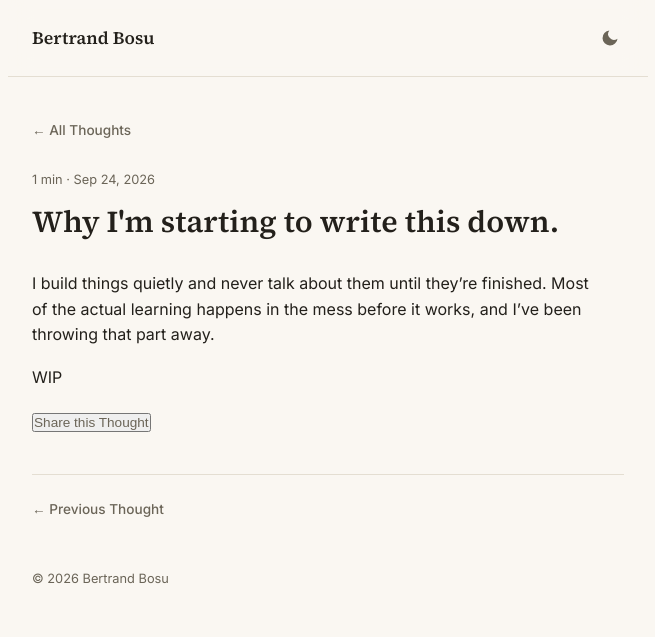
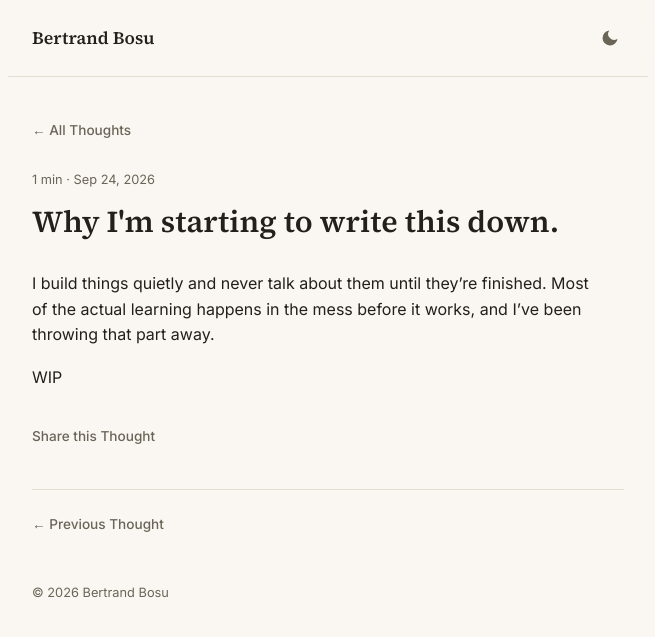
Before and after one commit to Bertqrt/bertrandbosu-blog1, a Jekyll site: the page built from _posts/2026-09-24-why-im-starting-to-write-this-down.md, in a window 1280 px wide. Shown: the top 637 px of the page, without its empty margins (312-967 px from the left). Built offline with Jekyll 4.4.1, drawn with Linux system fonts in a browser that asks for light colours; comment, search, counter and statistics services are not loaded.

Commit message:
Update style.css

```diff
--- a/assets/css/style.css
+++ b/assets/css/style.css
@@ -33,7 +33,7 @@ body {
 .page {
   max-width: 640px;
   margin: 0 auto;
-  padding: 0 1.5rem 3rem;
+  padding: 0 1.5rem calc(3rem + env(safe-area-inset-bottom));
 }
 
 a { color: inherit; text-decoration: none; }
@@ -278,8 +278,8 @@ a { color: inherit; text-decoration: none; }
 
 .back-to-top {
   position: fixed;
-  bottom: 1.5rem;
-  right: 1.5rem;
+  bottom: calc(1.5rem + env(safe-area-inset-bottom));
+  right: calc(1.5rem + env(safe-area-inset-right));
   width: 44px;
   height: 44px;
   border-radius: 50%;
@@ -313,16 +313,22 @@ a { color: inherit; text-decoration: none; }
 
 .back-to-top svg { width: 20px; height: 20px; }
 
-.read-progress {
-  position: absolute;
-  left: 0;
-  bottom: -1px;
-  width: 100%;
-  height: 3px;
-  background: var(--accent);
-  transform: scaleX(0);
-  transform-origin: left;
-  pointer-events: none;
+.theme-toggle,
+.social a,
+.nav-link { position: relative; }
+
+.theme-toggle::after { content: ""; position: absolute; inset: -8px; }
+.social a::after { content: ""; position: absolute; inset: -12px -8px; }
+.nav-link::after { content: ""; position: absolute; inset: -8px -4px; }
+
+.post-share { margin-top: 2rem; }
+
+.share-btn {
+  background: none;
+  border: none;
+  cursor: pointer;
+  font-family: inherit;
+  padding: 0;
 }
 
 @media (max-width: 480px) {
```
